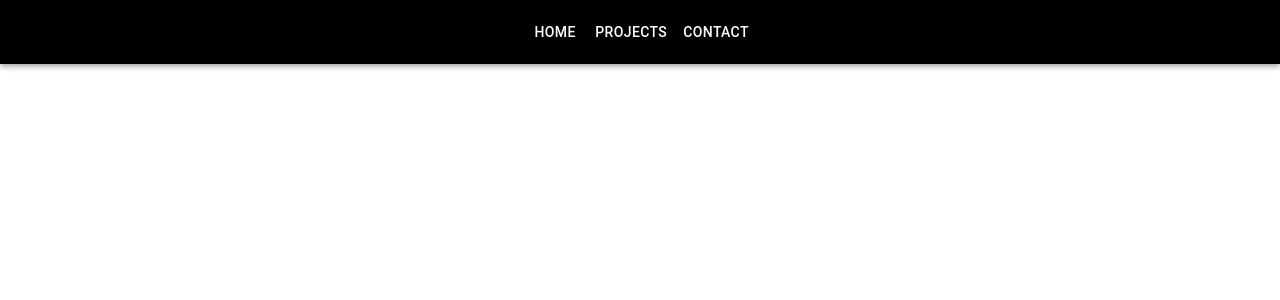
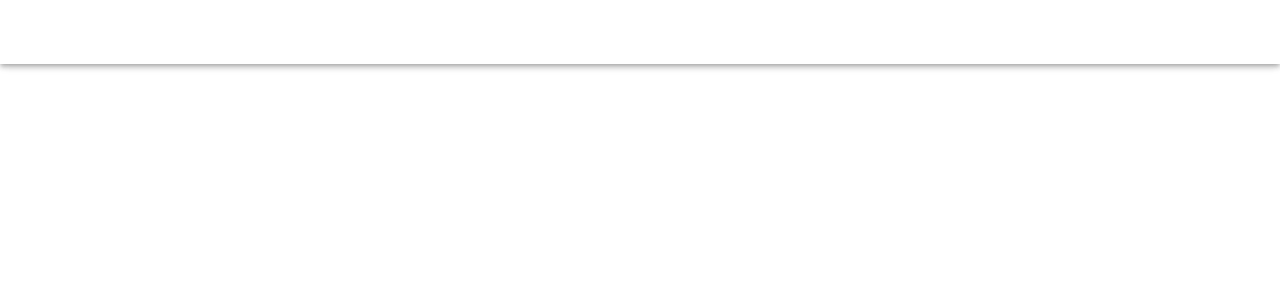
Before and after one commit to ChelleyD/portfolio, a React (Create React App) app: page / in a window 1280 px wide. Shown: the top 300 px of the page. Built offline with nearby package versions, Linux system fonts and the light colour scheme.

Commit message:
made navigation transparent and removed uppercase lettering

```diff
--- a/src/components/DrawerAppBar.js
+++ b/src/components/DrawerAppBar.js
@@ -10,6 +10,8 @@ import ListItemText from '@mui/material/ListItemText';
 import MenuIcon from '@mui/icons-material/Menu';
 import Toolbar from '@mui/material/Toolbar';
 import Button from '@mui/material/Button';
+import { Typography } from '@mui/material';
+import { styled } from '@mui/material/styles';
 
 const drawerWidth = 240;
 const navItems = ['Home', 'Projects', 'Contact'];
@@ -27,8 +29,8 @@ function DrawerAppBar(props) {
       <List>
         {navItems.map((item) => (
           <ListItem key={item} disablePadding>
-            <ListItemButton sx={{ textAlign: 'center' }}>
-              <ListItemText primary={item} />
+            <ListItemButton sx={{ textAlign: 'center'}}>
+              <ListItemText primary={item}/>
             </ListItemButton>
           </ListItem>
         ))}
@@ -41,7 +43,7 @@ function DrawerAppBar(props) {
   return (
     <Box sx={{ display: 'flex' }}>
 
-      <AppBar component="nav" sx={{bgcolor: 'black'}}>
+      <AppBar component="nav" sx={{bgcolor: 'transparent'}}>
         <Toolbar>
           <IconButton
             color="inherit"
@@ -55,7 +57,7 @@ function DrawerAppBar(props) {
 
           <Box sx={{ display: { xs: 'none', sm: 'block' }, mx: 'auto' }}>
             {navItems.map((item) => (
-              <Button key={item} sx={{ color: '#fff' }}>
+              <Button key={item} sx={{ color: '#fff', textTransform: 'none' }}>
                 {item}
               </Button>
             ))}
```
